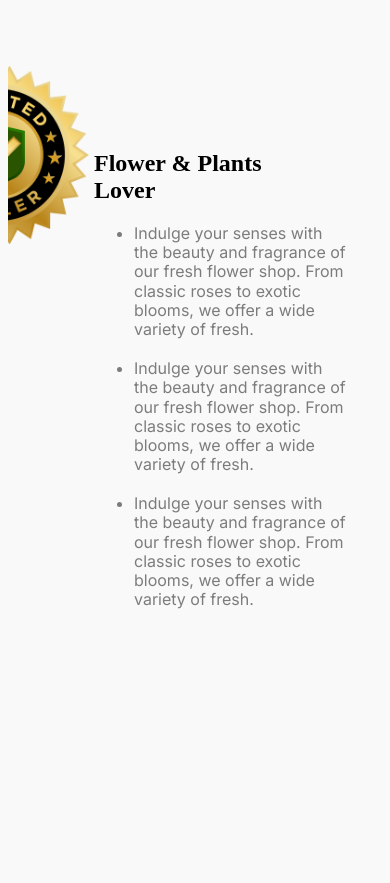
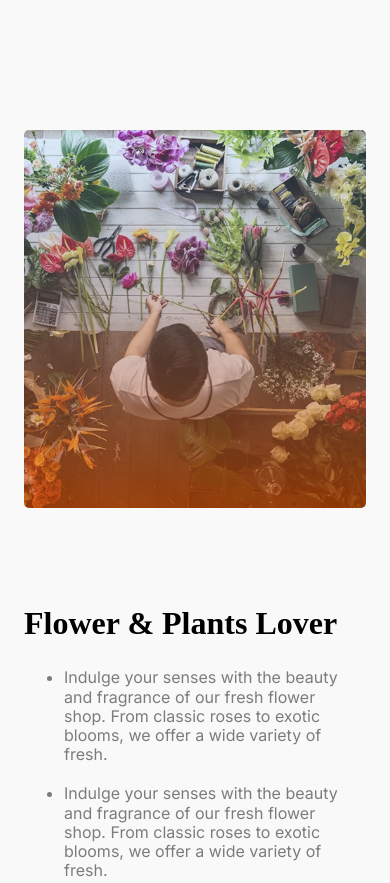
Before and after one commit to Hrisikes/assignment02, a plain HTML site: page index.html in a window 390 px wide. Shown: the part 2600-3483 px from the top of the page. Before the commit the page ends 3237 px from the top, so only its background shows below. Drawn offline with Linux system fonts and the light colour scheme.

Commit message:
plant-lover section correction

```diff
--- a/style.css
+++ b/style.css
@@ -164,6 +164,7 @@ margin-top: 140px;
 }
 
 /* plant-lover section */
+
 section.plant-lover {
   display: flex;
   align-items: flex-start;
@@ -197,3 +198,35 @@ section.plant-lover {
   height: auto;
   z-index: 2;
 }
+@media screen and (max-width: 576px) {
+  section.plant-lover {
+    flex-direction: column;
+    align-items: flex-start;
+    max-height: none;
+  }
+
+  .plant-image-wrapper {
+    width: 100%;
+  }
+
+  .plant-text {
+    width: 100%;
+    text-align: left;
+  }
+
+  .plant-text-heading {
+    font-size: 2rem;
+  }
+
+  .plant-text-heading br {
+    display: none;
+  }
+
+  .plant-list {
+    max-width: 90%;
+  }
+
+  .badge {
+    display: none;
+  }
+}
```
